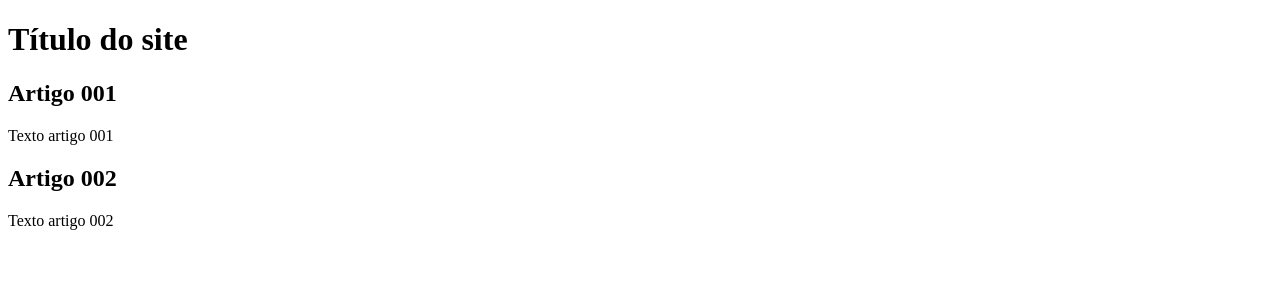
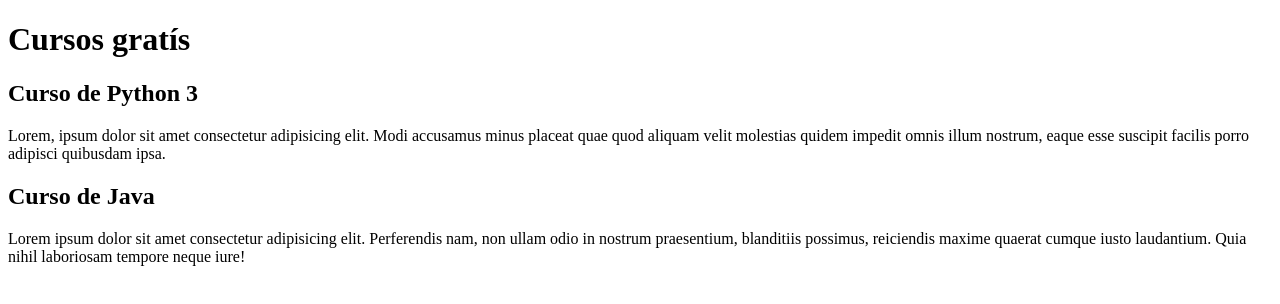
Before and after one commit to lluizgustavo/projeto-CeV, a plain HTML site: page index.html in a window 1280 px wide. Drawn offline with Linux system fonts and the light colour scheme.

Commit message:
started writing on branch 'conteudo'

```diff
--- a/index.html
+++ b/index.html
@@ -8,15 +8,15 @@
 <body>
     <main>
         <header>
-            <h1>Título do site</h1>
+            <h1>Cursos gratís</h1>
         </header>
         <article>
-            <h2>Artigo 001</h2>
-            <p>Texto artigo 001</p>
+            <h2>Curso de Python 3</h2>
+            <p>Lorem, ipsum dolor sit amet consectetur adipisicing elit. Modi accusamus minus placeat quae quod aliquam velit molestias quidem impedit omnis illum nostrum, eaque esse suscipit facilis porro adipisci quibusdam ipsa.</p>
         </article>
         <article>
-            <h2>Artigo 002</h2>
-            <p>Texto artigo 002</p>
+            <h2>Curso de Java</h2>
+            <p>Lorem ipsum dolor sit amet consectetur adipisicing elit. Perferendis nam, non ullam odio in nostrum praesentium, blanditiis possimus, reiciendis maxime quaerat cumque iusto laudantium. Quia nihil laboriosam tempore neque iure!</p>
         </article>
     </main>
 </body>
```
